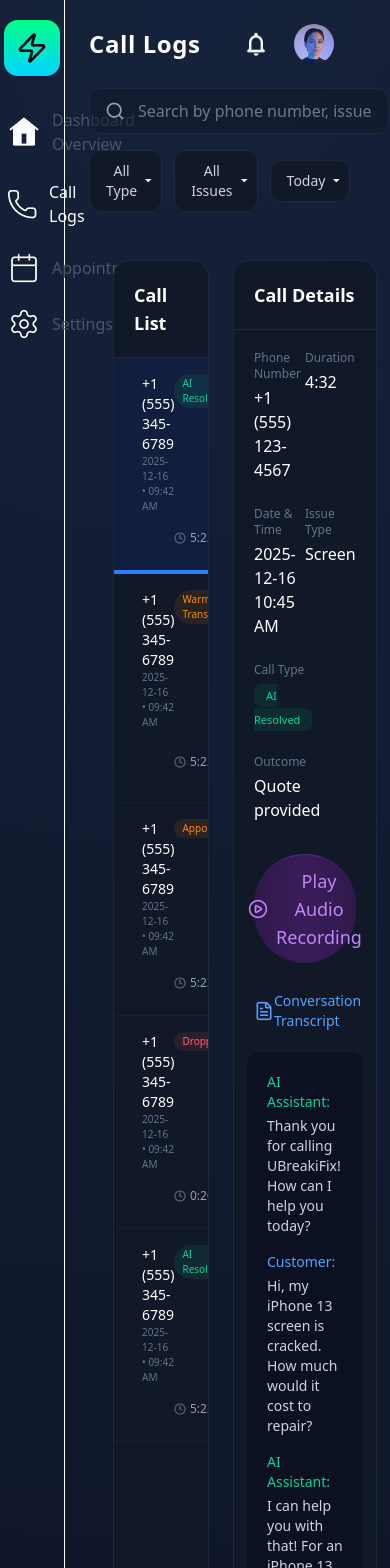
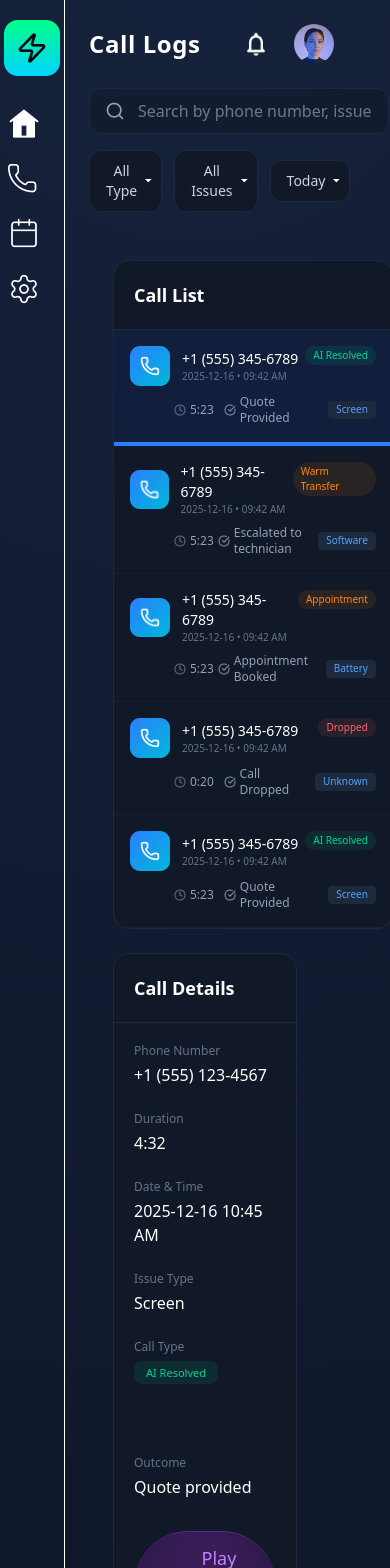
Before and after one commit to antnose/Assessment-Task, a React (Vite) app: page /calls in a window 390 px wide. Shown: the top 1568 px of the page. Built offline with nearby package versions, Linux system fonts and the light colour scheme.

Commit message:
Make responsive sidebar

```diff
--- a/src/components/CallDetails/CallDetails.jsx
+++ b/src/components/CallDetails/CallDetails.jsx
@@ -9,7 +9,7 @@ const CallDetails = () => {
       </h2>
 
       <div className="p-5">
-        <div className="grid grid-cols-2 gap-y-6 mb-8 ">
+        <div className="grid md:grid-cols-2 gap-y-6 mb-8 ">
           <div>
             <p className="text-slate-500 text-xs mb-1">Phone Number</p>
             <p className="text-white font-medium">+1 (555) 123-4567</p>
--- a/src/components/CallLogs/CallLogs.jsx
+++ b/src/components/CallLogs/CallLogs.jsx
@@ -4,12 +4,12 @@ import Conversion from "../Conversion/Conversion";
 
 const CallLogs = () => {
   return (
-    <div className="grid grid-cols-12 gap-6 p-6 min-h-screen bg-dashboard">
+    <div className="grid md:grid-cols-12 gap-6 p-6 min-h-screen bg-dashboard">
       {/* Call List */}
       <CallList />
 
       {/* Call Details */}
-      <div className="col-span-7 bg-[#111827] rounded-2xl border border-slate-800">
+      <div className="md:col-span-7 bg-[#111827] rounded-2xl border border-slate-800">
         <CallDetails />
 
         <Conversion />
--- a/src/components/Conversion/Conversion.jsx
+++ b/src/components/Conversion/Conversion.jsx
@@ -4,7 +4,7 @@ import conversionTranscriptBtn from "../../assets/conversionTranscriptBtn.png";
 const Conversion = () => {
   return (
     <div>
-      <div className="flex items-center text-blue-400 font-medium text-sm px-5 py-2">
+      <div className="flex items-center text-blue-400 font-medium text-sm md:px-5 md:py-2">
         <img src={conversionTranscriptBtn} alt="" /> Conversation Transcript
       </div>
 
--- a/src/components/Sidebar/Sidebar.jsx
+++ b/src/components/Sidebar/Sidebar.jsx
@@ -47,7 +47,7 @@ const Sidebar = () => {
           }
         >
           <img src={option.icon} alt="" />
-          {option.name}
+          <span className="hidden md:flex">{option.name}</span>
         </NavLink>
       ))}
 
```
